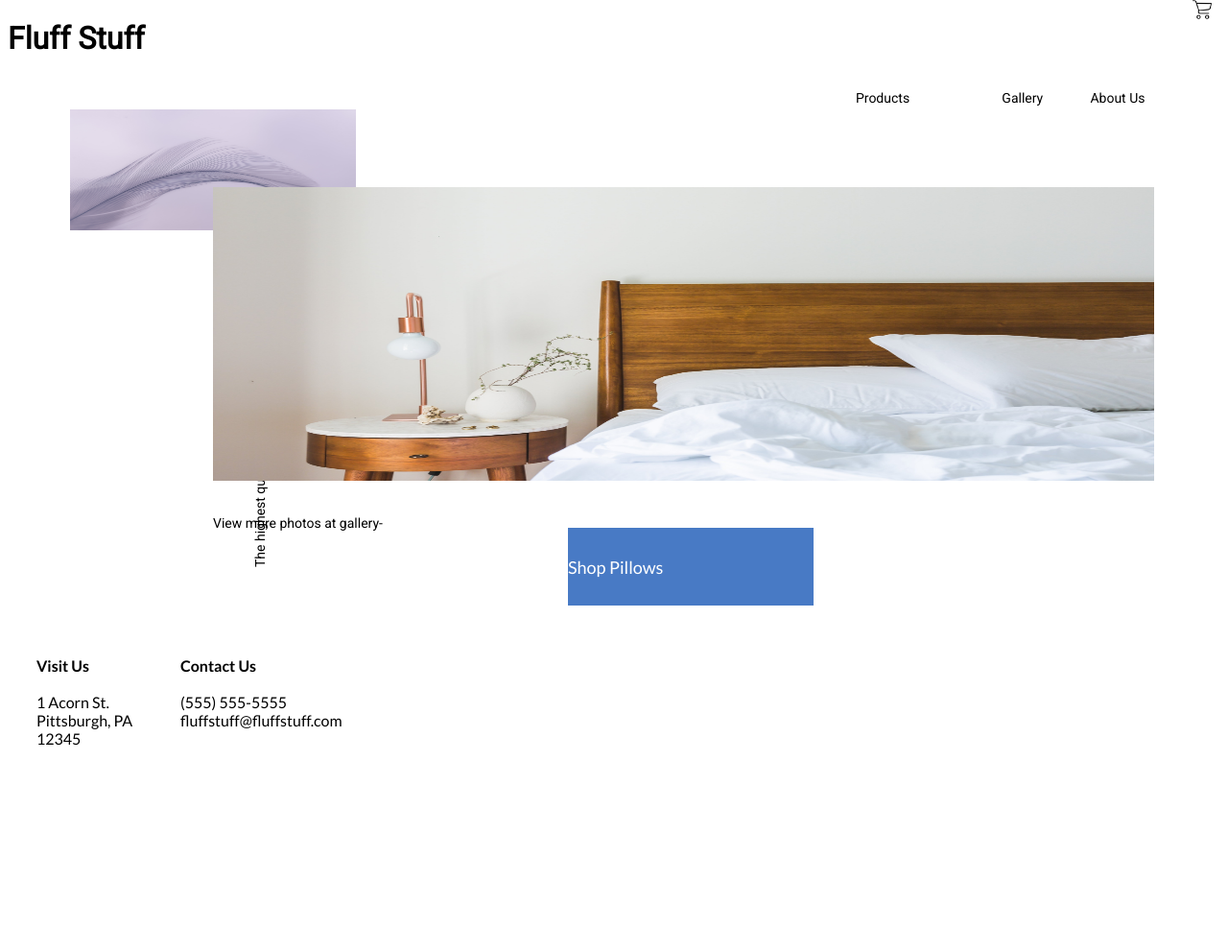
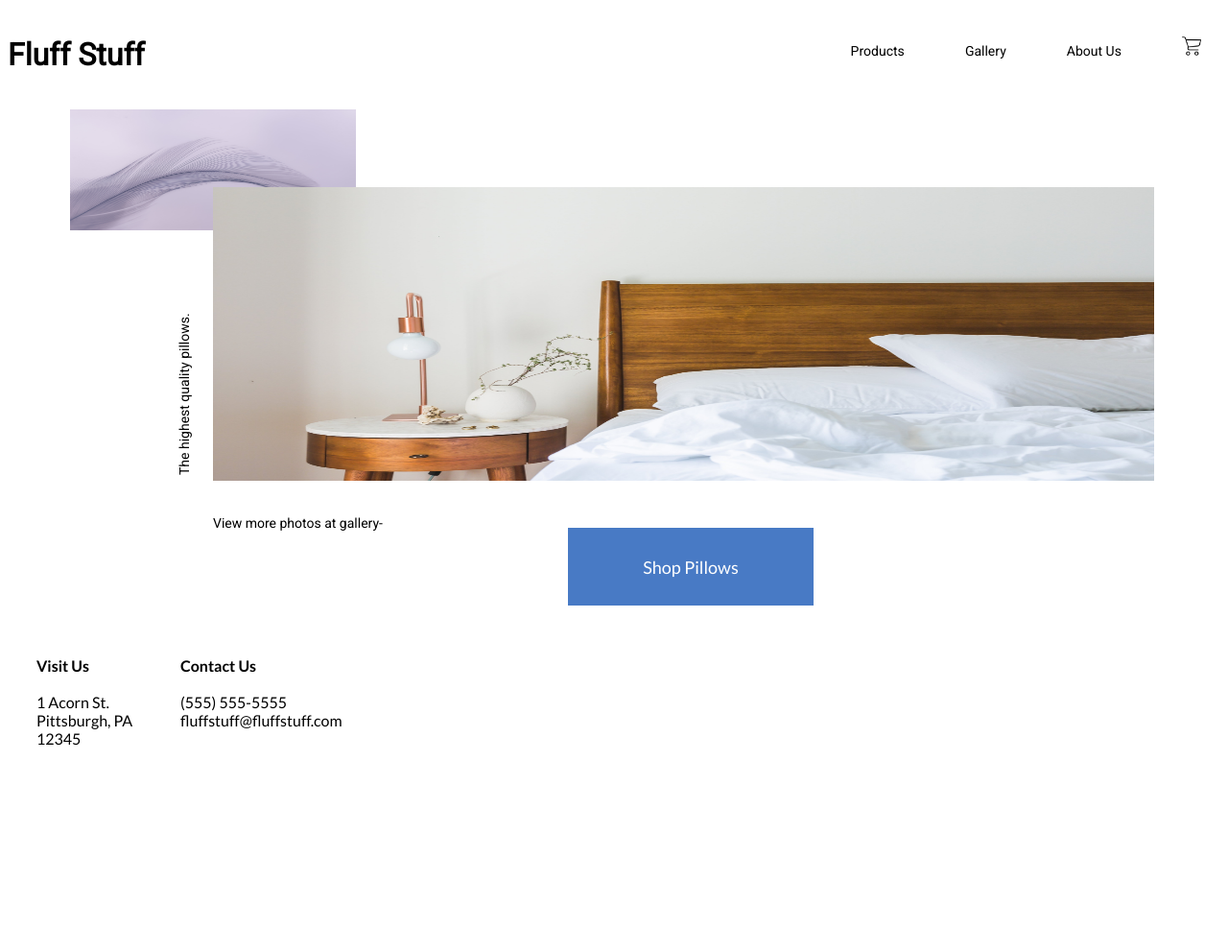
Before and after one commit to serenawa/homework_5, a plain HTML site: page index.html in a window 1280 px wide. Shown: the whole page at 96% size. Drawn offline with Linux system fonts and the light colour scheme.

Commit message:
fixed bugs in the nav bar, buttons, and added the writeup

```diff
--- a/index.html
+++ b/index.html
@@ -11,6 +11,7 @@
 	</head>
 
 	<body>
+		<div class="top">
 			<header>
 				<h1><a href="index.html">Fluff Stuff</a></h1>
 
@@ -23,6 +24,9 @@
 							<!-- Cart icon made by https://www.flaticon.com/free-icon/shopping-cart_833314 "Kiranshastry" -->
 				</nav>
 			</header>
+		</div>
+
+		<div>
 
 			<p class="label1">The highest quality pillows.</p>
 			<p class="label2">View more photos at gallery-</p>
@@ -36,6 +40,8 @@
 
 			<!-- Shop Pillows Button -->
 			<a href="products.html" class="shop">Shop Pillows</a>
+
+		</div>
 
 		<!-- footer -->
 		<footer>
--- a/style.css
+++ b/style.css
@@ -1,28 +1,28 @@
-
-header {
-	font-family: 'Roboto', sans-serif;
-}
 
 body {
 	font-family: 'Lato', sans-serif;
 }
 
-nav {
-	text-align: right;
+.top {
+	height: 85px;
+	left: 73px;
+	top: 38px;
+	padding-top: 30px;
 }
 
-title {
-	position: absolute;
-	left: 0%;
-	right: 80.27%;
-	top: 20%;
-	bottom: 0%;
+header h1{
+	display: inline;
+	float: left;
 
-	font-family: Roboto;
-	font-style: normal;
-	font-weight: normal;
-	font-size: 36px;
-	line-height: 42px;
+	margin: 0;
+	font-family: Roboto, sans-serif;
+}
+
+nav{
+	display: inline;
+	float: right;
+	padding-left: 0;
+	margin-bottom: 0;
 }
 
 /* editing the links */
@@ -42,15 +42,19 @@ a:link.shop {
 	height: 81px;
 	left: 592px;
 	top: 550px;
+
 	font-family: Lato;
 	font-style: normal;
 	font-weight: normal;
 	font-size: 18px;
+
 	line-height: 22px;
-	display: flex;
+	display: inline-flex;
+
 	align-items: center;
-	text-align: center;
 	color: #FFFFFF;
+
+	justify-content: center;
 }
 
 a:visited.shop {
@@ -59,57 +63,43 @@ a:visited.shop {
 
 /*nav bar*/
 img.cart {
-	position: absolute;
-	left: 97.1%;
-	right: 0%;
-	top: 0%;
-	bottom: 57.65%;
 	max-width:20px;
 	max-height: 20px;
 	width: auto;
 	height:auto;
+	padding-right: 20px;
+	padding-left: 30px;
 }
 
 .products {
-	position: absolute;
-	left: 67.55%;
-	right: 25.93%;
-	top: 11.76%;
-	bottom: 25.88%;
-
 	font-family: Roboto;
 	font-style: normal;
 	font-weight: normal;
 	font-size: 14px;
 	line-height: 16px;
+	padding-right: 30px;
+
 }
 
 .gallery {
-	position: absolute;
-	left: 78.42%;
-	right: 15.06%;
-	top: 11.76%;
-	bottom: 25.88%;
-
 	font-family: Roboto;
 	font-style: normal;
 	font-weight: normal;
 	font-size: 14px;
 	line-height: 16px;
+	padding-left: 30px;
+	padding-right: 30px;
+
 }
 
 .about {
-	position: absolute;
-	left: 86.71%;
-	right: 6.76%;
-	top: 11.76%;
-	bottom: 25.88%;
-
 	font-family: Roboto;
 	font-style: normal;
 	font-weight: normal;
 	font-size: 14px;
 	line-height: 16px;
+	padding-left: 30px;
+	padding-right: 30px;
 }
 
 
@@ -160,8 +150,8 @@ img.feather {
 	position: absolute;
 	width: 215px;
 	height: 27px;
-	left: 169px;
-	top: 456px;
+	left: 100px;
+	top: 350px;
 
 	font-family: Roboto;
 	font-style: normal;
@@ -172,6 +162,8 @@ img.feather {
 	color: #000000;
 
 	transform: rotate(-90deg);
+
+	padding-bottom: 20px;
 }
 
 .label2 {
@@ -447,9 +439,9 @@ and top 420 so now it's not even*/
 	font-weight: normal;
 	font-size: 14px;
 	line-height: 17px;
-	display: flex;
+	display: inline-flex;
 	align-items: center;
-	text-align: center;
+	justify-content: center;
 	color: #FFFFFF;
 }
 
```
Also changed, not shown: about_us.html (+2 -0 lines), gallery.html (+2 -2 lines), products.html (+3 -1 lines), 1 other file. Lines whose indentation alone changed are shown as unchanged.
